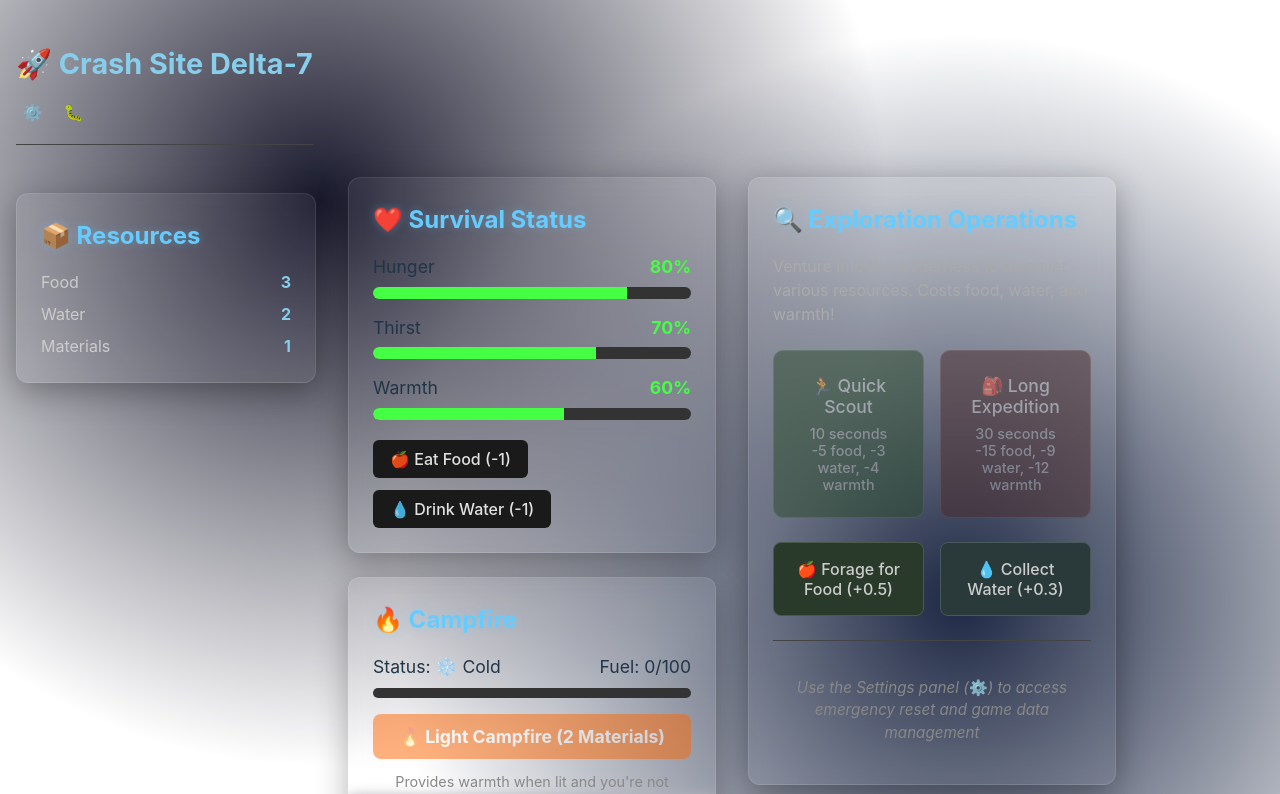
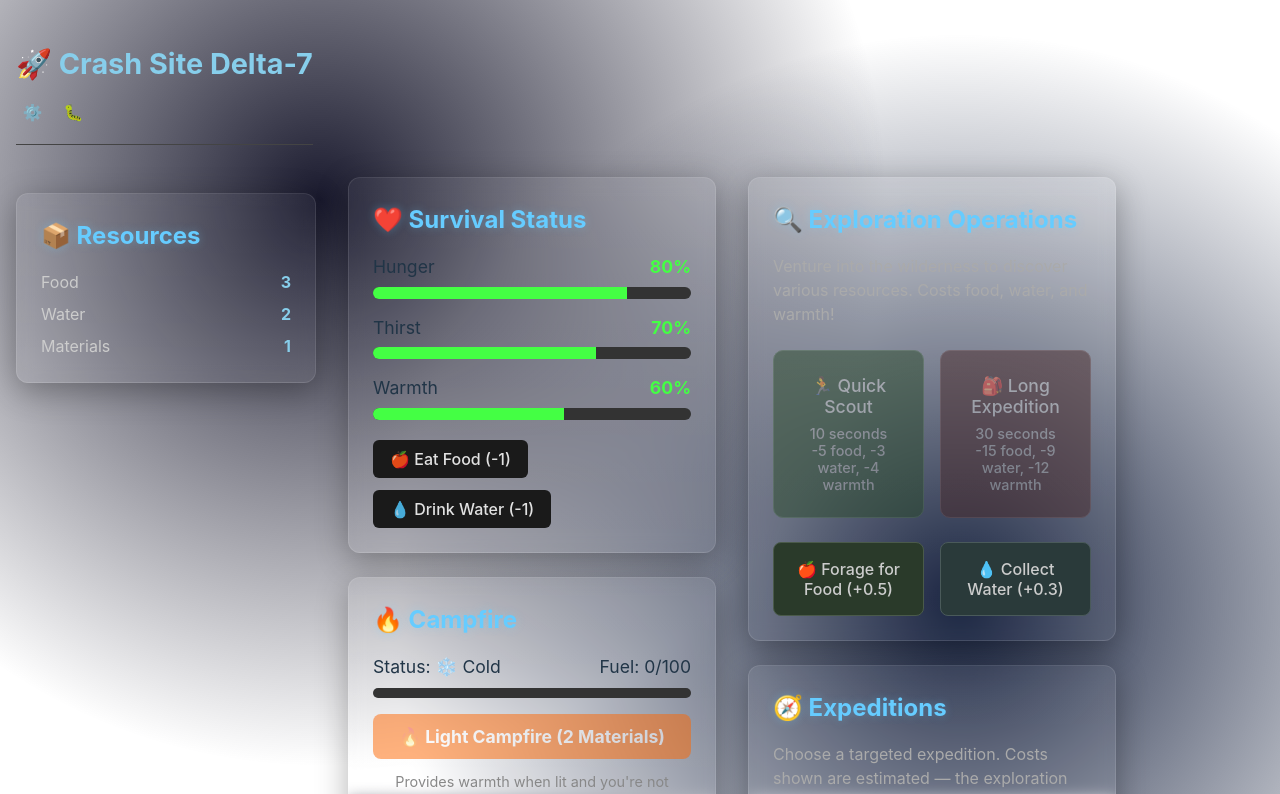
Before and after one commit to erniebrodeur/idlewild, a React (Vite) app: page / in a window 1280 px wide. Shown: the top 794 px of the page. Built offline with nearby package versions, Linux system fonts and the light colour scheme.

Commit message:
remove settings panel instructions from ExplorationPanel

```diff
--- a/src/components/ExplorationPanel.tsx
+++ b/src/components/ExplorationPanel.tsx
@@ -162,12 +162,6 @@ export default function ExplorationPanel({
           </div>
         </div>
       )}
-
-      <div style={{ marginTop: 24, paddingTop: 20, borderTop: '1px solid #444' }}>
-        <p style={{ fontSize: '0.95rem', color: '#888', textAlign: 'center', fontStyle: 'italic' }}>
-          Use the Settings panel (⚙️) to access emergency reset and game data management
-        </p>
-      </div>
     </div>
   )
 }
```
